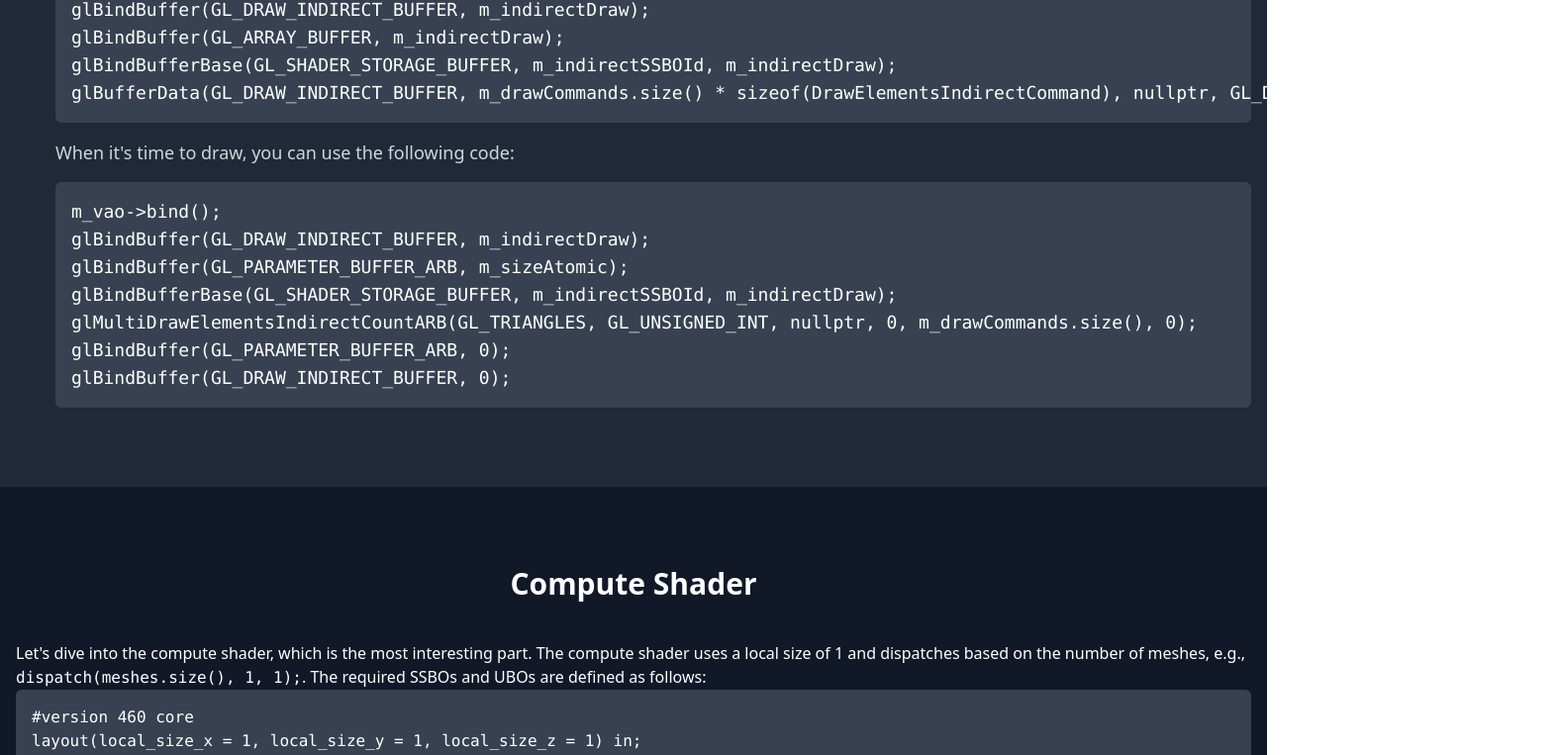
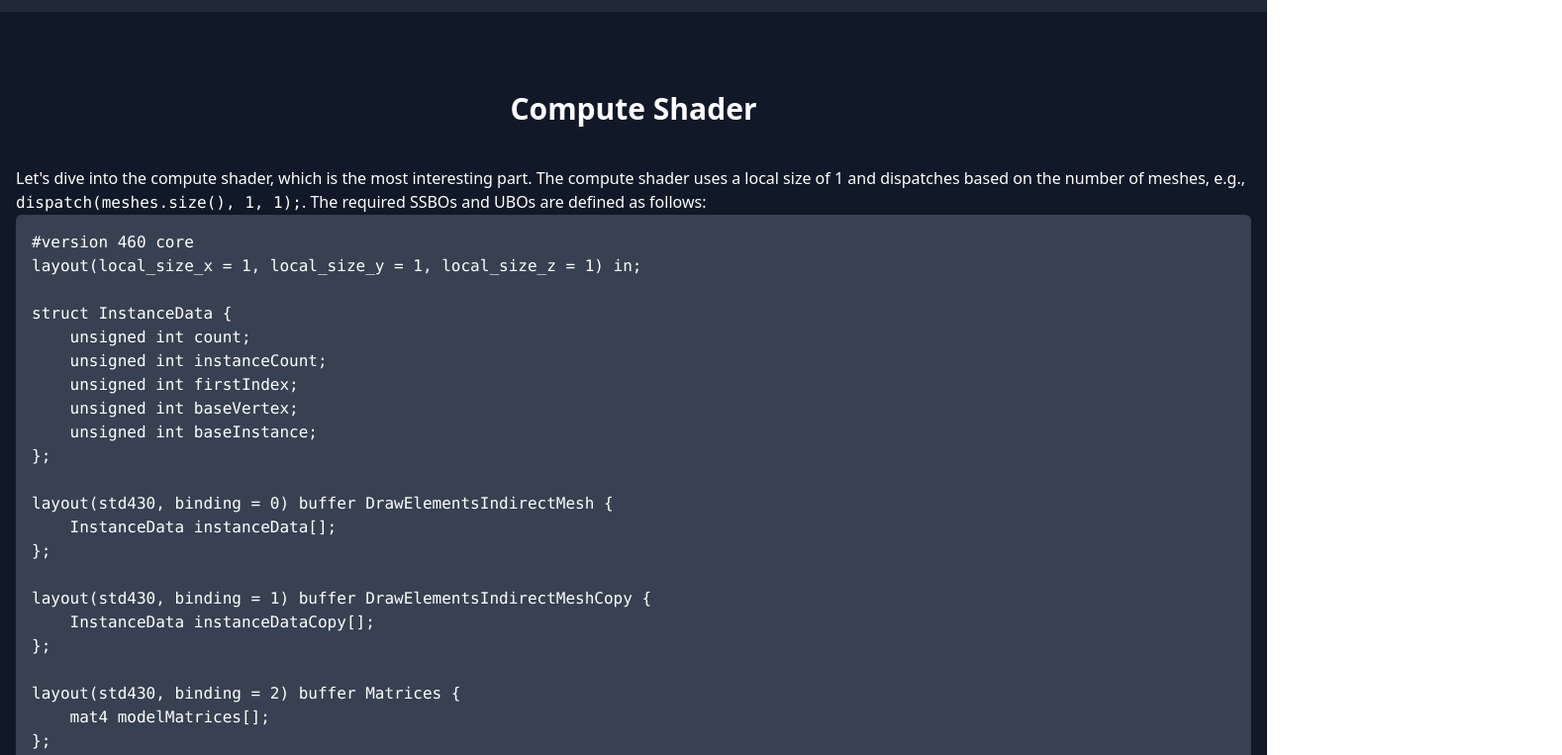
Before and after one commit to deni2312/deni2312.github.io, a React (Vite) app: page /deni2312.github.io/articles/culling in a window 1280 px wide. Shown: the part 2131-2894 px from the top of the page at 99% size, 1578 px wide, since content can reach past the window. Built offline with nearby package versions, Linux system fonts and the light colour scheme.

Commit message:
Added groups

```diff
--- a/src/ArticlesPage.tsx
+++ b/src/ArticlesPage.tsx
@@ -1,5 +1,6 @@
 import React from "react";
 import { Link } from "react-router-dom";
+import culling from './assets/culling.png'
 
 const ArticlesPage: React.FC = () => {
   return (
@@ -19,10 +20,17 @@ const ArticlesPage: React.FC = () => {
           <h2 className="text-3xl font-bold text-center mb-10">Recent Posts</h2>
           <div className="grid grid-cols-1 sm:grid-cols-2 md:grid-cols-3 gap-8">
           <div className="bg-gray-700 p-5 rounded-lg shadow-lg">
+          <img
+            src={culling}
+            alt="Frustum Culling"
+            className="rounded-lg mb-4 object-contain"
+          />
           <h3 className="text-xl font-bold">Understanding Frustum Culling</h3>
           <p className="mt-2 text-gray-300">
-                An article describing how i've implemented Frustum Culling using GlMultiDrawIndirectCount and atomic counters.
+            An article describing how I've implemented Frustum Culling using GlMultiDrawIndirectCount and atomic counters.
           </p>
+
+
           {/* Read More Link to Clustered Rendering Article */}
           <Link
             to="/deni2312.github.io/articles/culling"
--- a/src/articles/Culling.tsx
+++ b/src/articles/Culling.tsx
@@ -1,9 +1,6 @@
 import React from "react";
 
-const CullingPage: React.FC = () => {
-  return (
-    <div className="min-h-screen bg-gray-900 text-white font-sans">
-      {/* Header Section */}
+const Header: React.FC = () => (
   <header className="bg-gradient-to-r from-green-500 to-blue-500 py-20">
     <div className="container mx-auto px-4 text-center">
       <h1 className="text-4xl md:text-6xl font-bold">Frustum Culling</h1>
@@ -12,8 +9,9 @@ const CullingPage: React.FC = () => {
       </p>
     </div>
   </header>
+);
 
-      {/* Rendering Pipeline Section */}
+const RenderingPipeline: React.FC = () => (
   <section className="py-20">
     <div className="container mx-auto px-4">
       <h2 className="text-3xl font-bold text-center mb-10">Rendering Pipeline</h2>
@@ -26,27 +24,18 @@ const CullingPage: React.FC = () => {
       </p>
     </div>
   </section>
+);
 
-      {/* Setup Section */}
+const SetupSection: React.FC = () => (
   <section className="py-20 bg-gray-800">
     <div className="container mx-auto px-4">
       <h2 className="text-3xl font-bold text-center mb-10">Setup</h2>
       <ul className="text-lg text-gray-300 list-disc pl-10 space-y-4">
-            <li>
-              <strong>4 SSBOs:</strong> One for instance and model data, another for a copy of this data, one for mesh extents and center, and the last for model data.
-            </li>
-            <li>
-              <strong>1 UBO:</strong> Contains camera data.
-            </li>
-            <li>
-              <strong>Atomic Counter:</strong> Used to count the instances to draw and bind.
-            </li>
-            <li>
-              <strong>GLMultiDrawIndirectCount:</strong> Uses the atomic counter for efficient drawing.
-            </li>
-            <p className="mt-4">
-              Below is the code to create the necessary multidraw indirect buffers and the atomic counter:
-            </p>
+        <li><strong>5 SSBOs:</strong> One for instance and model data, another for a copy of this data, one for mesh extents and center, another for camera data, and the last for model data.</li>
+        <li><strong>Atomic Counter:</strong> Used to count the instances to draw and bind.</li>
+        <li><strong>GLMultiDrawIndirectCount:</strong> Uses the atomic counter for efficient drawing.</li>
+      </ul>
+      <p className="mt-4">Below is the code to create the necessary multidraw indirect buffers and the atomic counter:</p>
       <pre className="bg-gray-700 p-4 rounded-md text-white">
         {`glGenBuffers(1, &m_indirectDraw);
 glGenBuffers(1, &m_indirectDrawCopy);
@@ -89,23 +78,11 @@ glBindBufferBase(GL_SHADER_STORAGE_BUFFER, m_indirectSSBOId, m_indirectDraw);
 glBufferData(GL_DRAW_INDIRECT_BUFFER, m_drawCommands.size() * sizeof(DrawElementsIndirectCommand), nullptr, GL_DYNAMIC_DRAW);
 `}
       </pre>
-            <p className="mt-4">
-              When it's time to draw, you can use the following code:
-            </p>
-            <pre className="bg-gray-700 p-4 rounded-md text-white">
-              {`m_vao->bind();
-glBindBuffer(GL_DRAW_INDIRECT_BUFFER, m_indirectDraw);
-glBindBuffer(GL_PARAMETER_BUFFER_ARB, m_sizeAtomic);
-glBindBufferBase(GL_SHADER_STORAGE_BUFFER, m_indirectSSBOId, m_indirectDraw);
-glMultiDrawElementsIndirectCountARB(GL_TRIANGLES, GL_UNSIGNED_INT, nullptr, 0, m_drawCommands.size(), 0);
-glBindBuffer(GL_PARAMETER_BUFFER_ARB, 0);
-glBindBuffer(GL_DRAW_INDIRECT_BUFFER, 0);`}
-            </pre>
-          </ul>
     </div>
   </section>
+);
 
-      {/* Compute Shader Section */}
+const ComputeShaderSection: React.FC = () => (
   <section className="py-20">
     <div className="container mx-auto px-4">
       <h2 className="text-3xl font-bold text-center mb-10">Compute Shader</h2>
@@ -125,47 +102,44 @@ struct InstanceData {
     unsigned int baseInstance;
 };
 
-layout(std430, binding = 2) buffer DrawElementsIndirectMesh {
+layout(std430, binding = 0) buffer DrawElementsIndirectMesh {
     InstanceData instanceData[];
 };
 
-layout(std430, binding = 3) buffer DrawElementsIndirectMeshCopy {
+layout(std430, binding = 1) buffer DrawElementsIndirectMeshCopy {
     InstanceData instanceDataCopy[];
 };
 
-layout(std430, binding = 1) buffer Matrices {
+layout(std430, binding = 2) buffer Matrices {
     mat4 modelMatrices[];
 };
-layout(std140, binding = 1) uniform MeshData {
+layout(std140, binding = 0) uniform MeshData {
   mat4 view;
   mat4 projection;
 };
 
-layout(std430, binding = 28) buffer CameraData {
+layout(std430, binding = 3) buffer CameraData {
   float zNear;
   float zFar;
   float fovY;
   float aspect;
 };
-
 struct AABB {
   vec4 center;  // xyz: center position, w: padding
   vec4 extents; // xyz: extents (half-size), w: padding
 };
 
-layout(std430, binding = 27) buffer AABBData {
+layout(std430, binding = 4) buffer AABBData {
   AABB aabbData[];
 };
+
+layout(binding = 0) uniform atomic_uint counterSize;
 `}
       </pre>
-          <p className="mt-4">
-            Once we have all the data, we compute the frustum AABB transform in model space using the following function:
-          </p>
+      <p className="mt-4">After gathering the data, the AABB transform function is applied:</p>
       <pre className="bg-gray-700 p-4 rounded-md text-white">
         {`AABB transformAABB(AABB localAABB, mat4 modelMatrix) {
     vec3 worldCenter = vec3(modelMatrix * localAABB.center);
-
-    // Compute the transformed extents
     vec3 axisX = vec3(modelMatrix[0][0], modelMatrix[1][0], modelMatrix[2][0]);
     vec3 axisY = vec3(modelMatrix[0][1], modelMatrix[1][1], modelMatrix[2][1]);
     vec3 axisZ = vec3(modelMatrix[0][2], modelMatrix[1][2], modelMatrix[2][2]);
@@ -178,9 +152,7 @@ layout(std430, binding = 27) buffer AABBData {
 }
 `}
       </pre>
-          <p className="mt-4">
-            Then, we check if the transformed AABB stays within the frustum planes using this function:
-          </p>
+      <p className="mt-4">The frustum check function follows:</p>
       <pre className="bg-gray-700 p-4 rounded-md text-white">
         {`bool isAABBInFrustum(mat4 viewProjection, AABB worldAABB) {
     vec3 absExtents = worldAABB.extents.xyz;
@@ -243,39 +215,42 @@ layout(std430, binding = 27) buffer AABBData {
             return false;
         }
     }
-
     return true;
 }
 `}
+
       </pre>
-          <p className="mt-4">
-            Finally, the main compute shader function uses the atomic counter to count and cull meshes:
-          </p>
+      <p className="mt-4">The main will check and add to the atomic counter the data:</p>
       <pre className="bg-gray-700 p-4 rounded-md text-white">
-            {`layout(binding = 0) uniform atomic_uint counterSize;
+        {`    uint index = gl_GlobalInvocationID.x;
 
-void main() {
-    uint index = gl_GlobalInvocationID.x;
     // Compute the view-projection matrix
     mat4 viewProjection = projection * view;
 
     // Transform the AABB to world space
-    AABB worldAABB = transformAABB(aabbData[index], modelMatricesCopy[index]);
+    AABB worldAABB = transformAABB(aabbData[index], modelMatrices[index]);
 
     // Perform frustum culling
     if (isAABBInFrustum(viewProjection, worldAABB)) {
         uint culledIdx = atomicCounterIncrement(counterSize);
         // Copy data
         instanceData[culledIdx] = instanceDataCopy[index];
-        //OTHER DATA LIKE MODELS AND TEXTURES
     }
-}
+
 `}
+
       </pre>
     </div>
   </section>
+);
+
+const CullingPage: React.FC = () => (
+  <div className="min-h-screen bg-gray-900 text-white font-sans">
+    <Header />
+    <RenderingPipeline />
+    <SetupSection />
+    <ComputeShaderSection />
   </div>
 );
-};
 
 export default CullingPage;
```
Also changed, not shown: src/assets/culling.png (added). Lines whose indentation alone changed are shown as unchanged.
